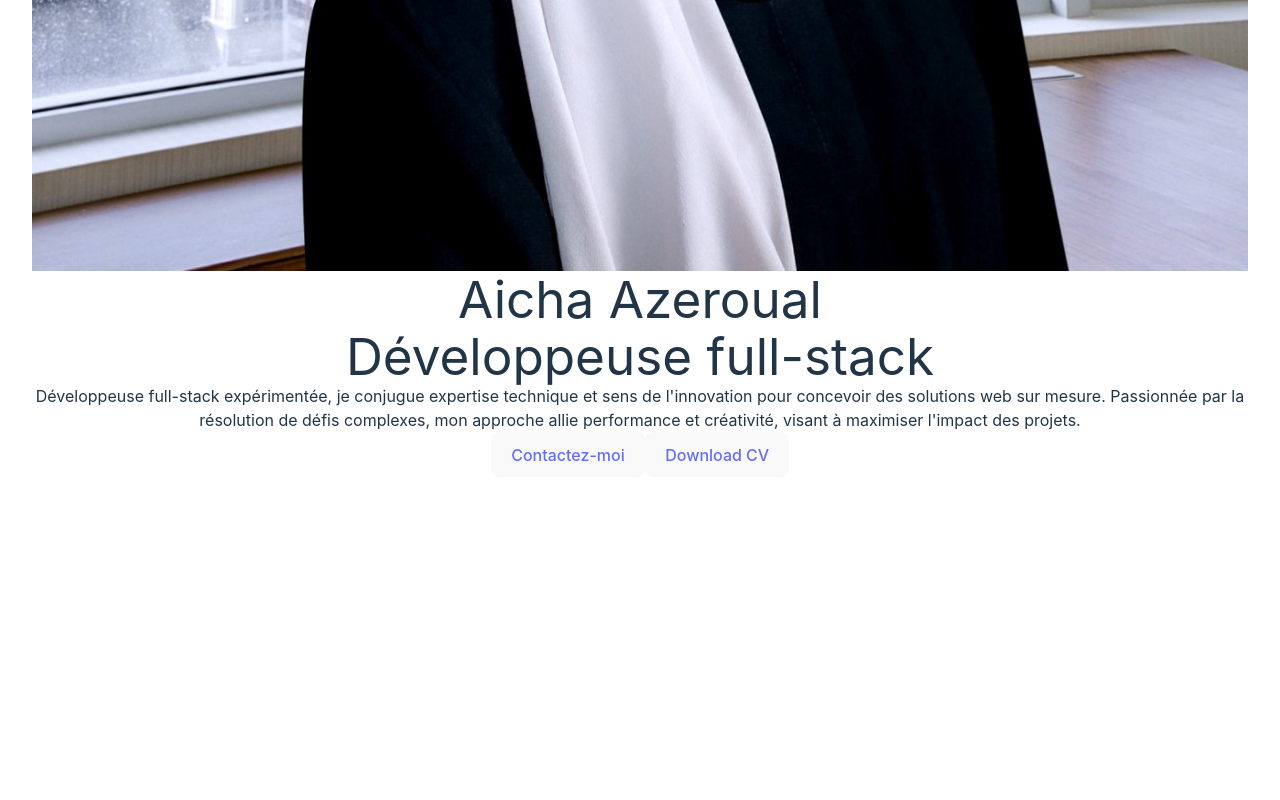
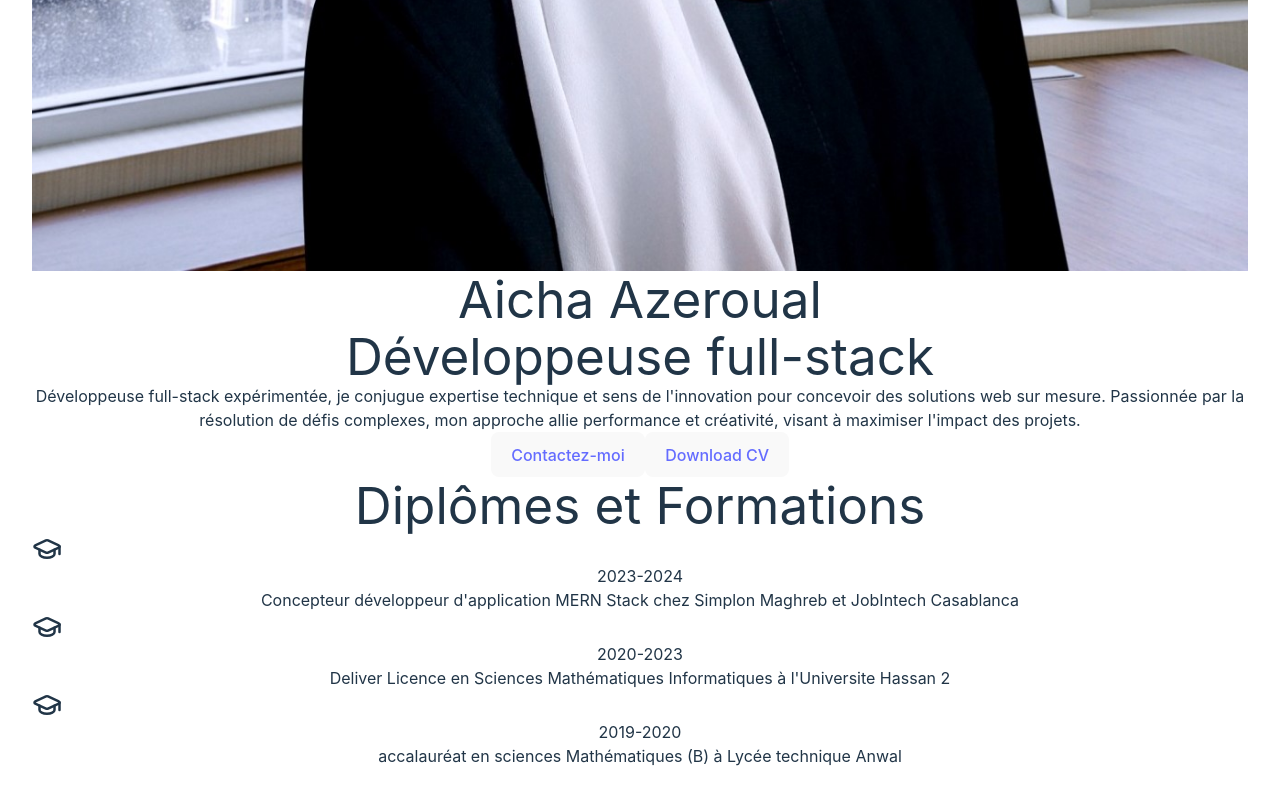
Before and after one commit to aicha-azr/my-portfolio, a React (Vite) app: page / in a window 1280 px wide. Shown: the part 1451-2251 px from the top of the page. Before the commit the page ends 1960 px from the top, so only its background shows below. Built offline with nearby package versions, Linux system fonts and the light colour scheme.

Commit message:
education section

```diff
--- a/src/App.jsx
+++ b/src/App.jsx
@@ -5,6 +5,7 @@ import './App.css'
 import { BrowserRouter as Router, Route } from 'react-router-dom';
 import Home from './components/Home';
 import SideBar from './components/SideBar';
+import Education from './components/Education';
 function App() {
 
   return (
@@ -16,6 +17,7 @@ function App() {
     </aside>
    <main className=''>
     <Home/>
+    <Education/>
    </main>
     </div>
 
--- /dev/null
+++ b/src/components/Education.jsx
@@ -0,0 +1,100 @@
+const Education = () => {
+  return (
+    <>
+      <div className="h-screen mt-20 flex flex-col items-center" id="education">
+        <h1 className="text-transparent bg-clip-text bg-gradient-to-tr from-[#FF8660] to-[#8000FF] font-bold">
+          Diplômes et Formations
+        </h1>
+        <div className="grid grid-cols-1 sm:grid-cols-2 gap-4 p-10 pt-28">
+          <div className="block rounded-xl shadow shadow-[#FF5FA5] p-4">
+            <span className="inline-block rounded-lg p-3">
+              <svg
+                xmlns="http://www.w3.org/2000/svg"
+                width="30"
+                height="30"
+                viewBox="0 0 24 24"
+                fill="none"
+                stroke="currentColor"
+                stroke-width="2"
+                stroke-linecap="round"
+                stroke-linejoin="round"
+                className="lucide lucide-graduation-cap"
+              >
+                <path d="M21.42 10.922a1 1 0 0 0-.019-1.838L12.83 5.18a2 2 0 0 0-1.66 0L2.6 9.08a1 1 0 0 0 0 1.832l8.57 3.908a2 2 0 0 0 1.66 0z" />
+                <path d="M22 10v6" />
+                <path d="M6 12.5V16a6 3 0 0 0 12 0v-3.5" />
+              </svg>
+            </span>
+
+            <h2 className="mt-2 font-semibold text-base sm:text-lg ">
+              2023-2024
+            </h2>
+            <p className="font-bold">
+              Concepteur développeur d'application MERN Stack chez Simplon
+              Maghreb et JobIntech Casablanca
+            </p>
+          </div>
+
+          <div className="block rounded-xl shadow shadow-[#FF5FA5] p-4">
+            <span className="inline-block rounded-lg p-3">
+              <svg
+                xmlns="http://www.w3.org/2000/svg"
+                width="30"
+                height="30"
+                viewBox="0 0 24 24"
+                fill="none"
+                stroke="currentColor"
+                stroke-width="2"
+                stroke-linecap="round"
+                stroke-linejoin="round"
+                className="lucide lucide-graduation-cap"
+              >
+                <path d="M21.42 10.922a1 1 0 0 0-.019-1.838L12.83 5.18a2 2 0 0 0-1.66 0L2.6 9.08a1 1 0 0 0 0 1.832l8.57 3.908a2 2 0 0 0 1.66 0z" />
+                <path d="M22 10v6" />
+                <path d="M6 12.5V16a6 3 0 0 0 12 0v-3.5" />
+              </svg>
+            </span>
+            <h2 className="mt-2 font-semibold text-base sm:text-lg ">
+              2020-2023
+            </h2>
+            <p className="sm:mt-1 block text-sm sm:text-base font-bold">
+              {" "}
+              Deliver Licence en Sciences Mathématiques Informatiques à
+              l'Universite Hassan 2
+            </p>
+          </div>
+
+          <div className="block rounded-xl p-4 shadow shadow-[#FF5FA5]">
+            <span className="inline-block rounded-lg p-3">
+              <svg
+                xmlns="http://www.w3.org/2000/svg"
+                width="30"
+                height="30"
+                viewBox="0 0 24 24"
+                fill="none"
+                stroke="currentColor"
+                stroke-width="2"
+                stroke-linecap="round"
+                stroke-linejoin="round"
+                className="lucide lucide-graduation-cap"
+              >
+                <path d="M21.42 10.922a1 1 0 0 0-.019-1.838L12.83 5.18a2 2 0 0 0-1.66 0L2.6 9.08a1 1 0 0 0 0 1.832l8.57 3.908a2 2 0 0 0 1.66 0z" />
+                <path d="M22 10v6" />
+                <path d="M6 12.5V16a6 3 0 0 0 12 0v-3.5" />
+              </svg>
+            </span>
+
+            <h2 className="mt-2 font-semibold text-base sm:text-lg">
+              2019-2020{" "}
+            </h2>
+            <p className="sm:mt-1 block text-sm sm:text-base font-bold ">
+              {" "}
+              accalauréat en sciences Mathématiques (B) à Lycée technique Anwal
+            </p>
+          </div>
+        </div>
+      </div>
+    </>
+  );
+};
+export default Education;
--- a/src/components/SideBar.jsx
+++ b/src/components/SideBar.jsx
@@ -11,7 +11,7 @@ const SideBar = ()=>{
                 <a href="#home" className="p-1.5 text-[#FF8660] focus:outline-nones transition-colors duration-200 rounded-lg hover:bg-[#A95D74]">
                 <svg xmlns="http://www.w3.org/2000/svg" width="24" height="24" viewBox="0 0 24 24" fill="none" stroke="currentColor" strokeWidth="2" strokeLinecap="round" strokeLinejoin="round" className="lucide lucide-home"><path d="m3 9 9-7 9 7v11a2 2 0 0 1-2 2H5a2 2 0 0 1-2-2z"/><polyline points="9 22 9 12 15 12 15 22"/></svg>
                 </a>
-                <a href="#skills" className="p-1.5 text-[#FF8660] focus:outline-nones transition-colors duration-200 rounded-lg dark:text-gray-400 dark:hover:bg-gray-800 hover:bg-[#A95D74]">
+                <a href="#education" className="p-1.5 text-[#FF8660] focus:outline-nones transition-colors duration-200 rounded-lg dark:text-gray-400 dark:hover:bg-gray-800 hover:bg-[#A95D74]">
                 <svg xmlns="http://www.w3.org/2000/svg" width="24" height="24" viewBox="0 0 24 24" fill="none" stroke="currentColor" strokeWidth="2" strokeLinecap="round" strokeLinejoin="round" className="lucide lucide-graduation-cap"><path d="M21.42 10.922a1 1 0 0 0-.019-1.838L12.83 5.18a2 2 0 0 0-1.66 0L2.6 9.08a1 1 0 0 0 0 1.832l8.57 3.908a2 2 0 0 0 1.66 0z"/><path d="M22 10v6"/><path d="M6 12.5V16a6 3 0 0 0 12 0v-3.5"/></svg>
                 </a>
                 <a href="#skills" className="p-1.5 text-[#FF8660] focus:outline-nones transition-colors duration-200 rounded-lg dark:text-gray-400 dark:hover:bg-gray-800 hover:bg-[#A95D74]">
```
